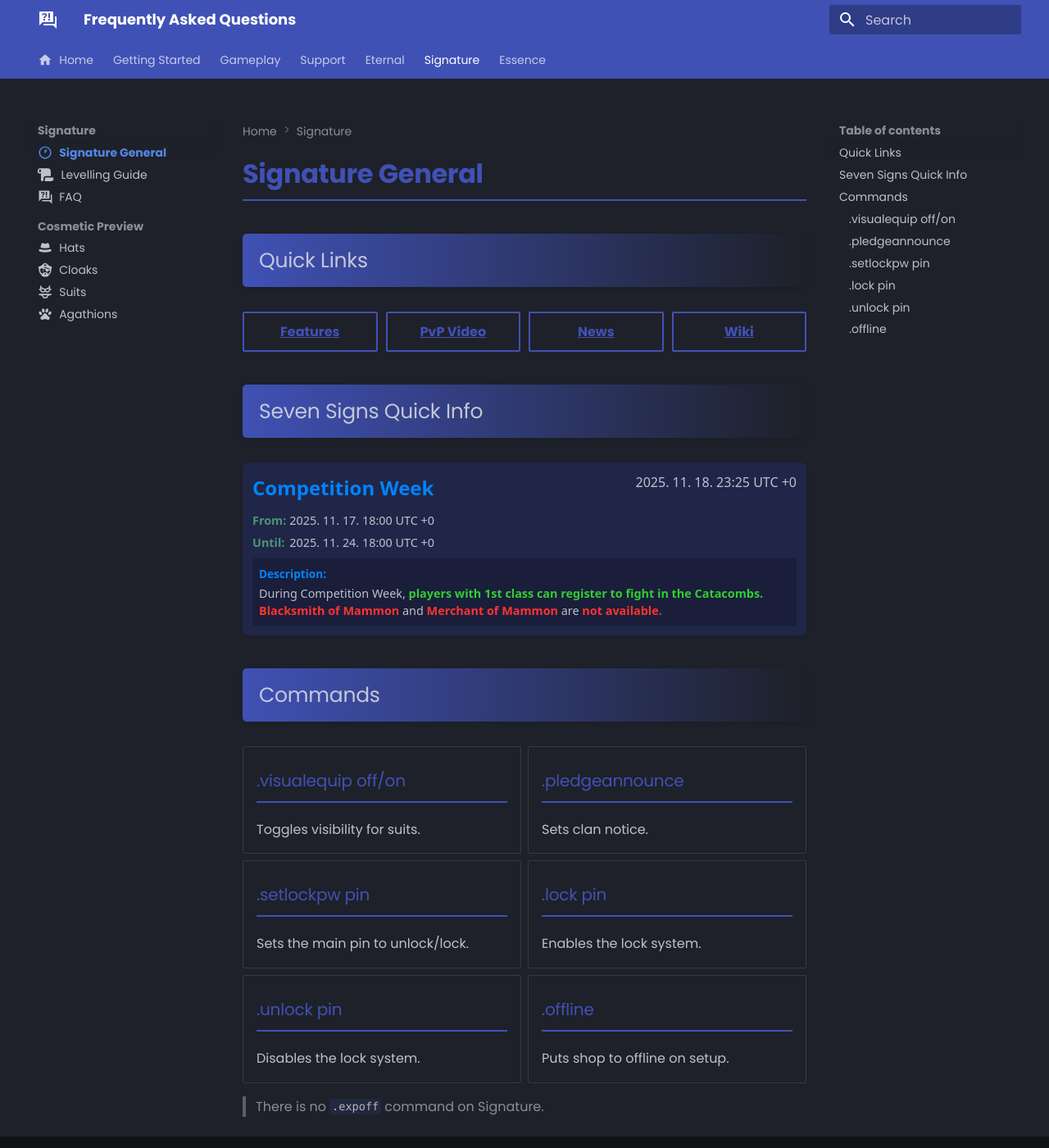
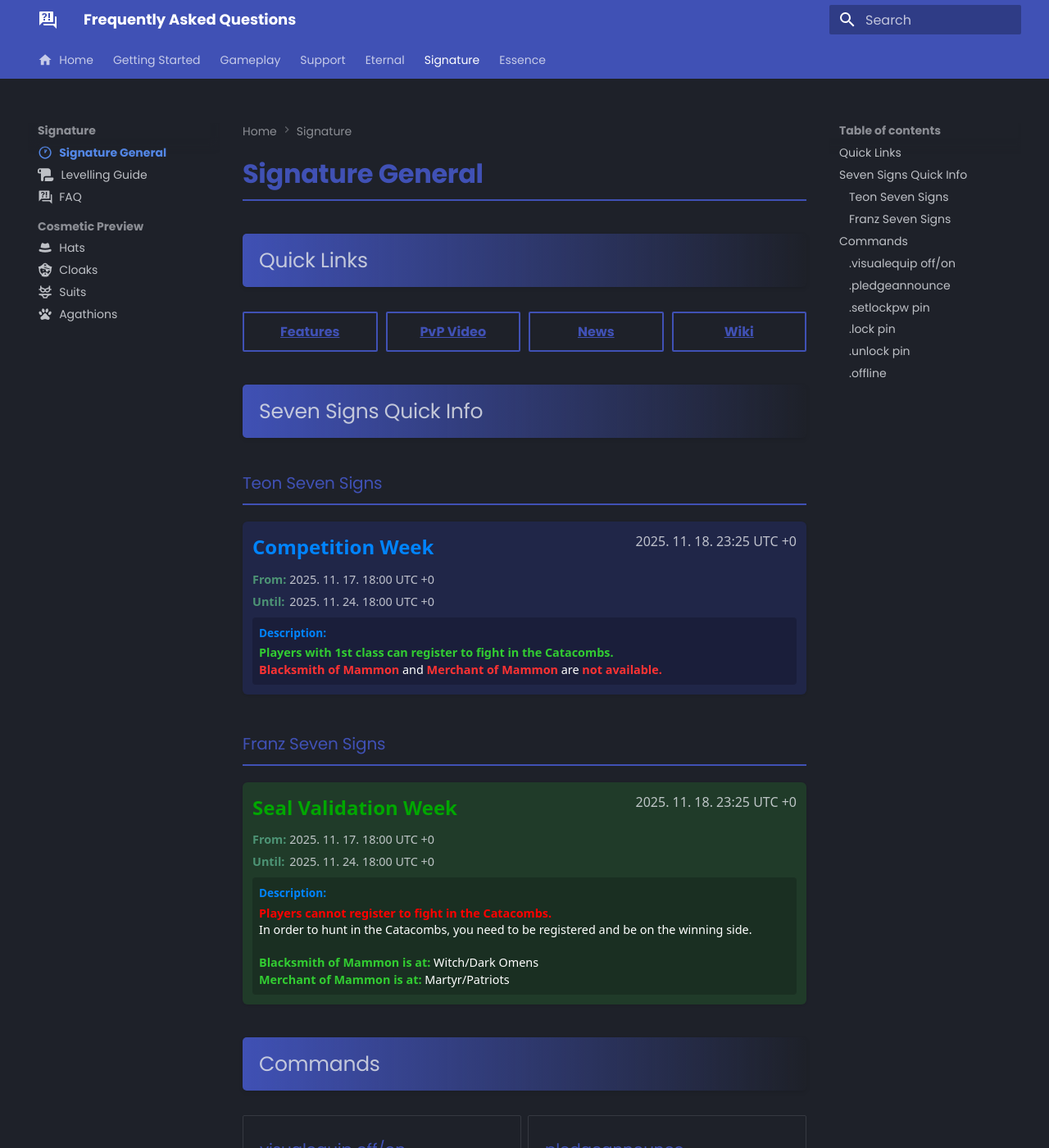
Before and after one commit to tab1-web/faq, an MkDocs documentation site: the page built from docs/signature/general.md, in a window 1280 px wide and 1400 px high. Shown: the whole window at 82% size. Built offline with MkDocs 1.6.1 and Material for MkDocs 9.7.7, drawn with Linux system fonts in a browser that asks for light colours; some web fonts are replaced; some of the changed lines change nothing that is shown.

Commit message:
updating seven signs timer

```diff
--- a/docs/signature/general.md
+++ b/docs/signature/general.md
@@ -4,82 +4,125 @@ icon: material/clock-time-one-outline
 
 
 <script>
-function updatePeriodDisplays() {
+const WEEK_MS = 7 * 24 * 60 * 60 * 1000;
+const SEVEN_SIGNS_DESCRIPTION = {
+    COMPETITION: `<strong style="color: #32cd32">Players with 1st class can register to fight in the Catacombs.</strong> <br>
+    <strong style="color: #ff3333" >Blacksmith of Mammon</strong> and <strong style="color: #ff3333" >Merchant of Mammon</strong> are <strong style="color: #ff3333" >not available.</strong>`,
+    SEAL: `<strong style="color:red;">Players cannot register to fight in the Catacombs.</strong> <br>
+    In order to hunt in the Catacombs, you need to be registered and be on the winning side. <br> <br>
+    <strong style="color: #32cd32" >Blacksmith of Mammon is at:</strong> Witch/Dark Omens <br>
+    <strong style="color: #32cd32 ">Merchant of Mammon is at:</strong> Martyr/Patriots `
+};
+
+const formatDate = (date) => {
+    const pad = (num) => num.toString().padStart(2, '0');
+    return `${date.getUTCFullYear()}. ${pad(date.getUTCMonth()+1)}. ${pad(date.getUTCDate())}. ${pad(date.getUTCHours())}:${pad(date.getUTCMinutes())}`;
+};
+
+const renderDisplay = (displayElement, period, textColor, bgColor, note, currentUTCStr, startStr, endStr) => {
+     displayElement.innerHTML = `
+        <div style="display: flex; justify-content: space-between; margin-bottom: 8px;">
+            <span style="font-weight: bold; color: ${textColor}; font-size: 1.2rem;" >${period}</span>
+            <span>${currentUTCStr}</span>
+        </div>
+
+        <div style="display: grid; grid-template-columns: auto 1fr; gap: 4px; font-size: 0.9em; margin-bottom: 8px;">
+            <span style="color: #4d9475; font-weight: bold;">From:</span>
+            <span>${startStr}</span>
+            <span style="color: #4d9475; font-weight: bold;">Until:</span>
+            <span>${endStr}</span>
+        </div>
+
+        <div style="background: rgba(0,0,0,0.2); padding: 8px; border-radius: 4px; ">
+            <div style="color: #0084ffff; font-size: 0.85em; font-weight: bold; margin-bottom: 4px;">Description:</div>
+            <div style="color: #fff; font-size: 0.9em; line-height: 1.4;">${note}</div>
+        </div>
+    `;
+    displayElement.style.backgroundColor = bgColor;
+    displayElement.style.padding = '12px';
+    displayElement.style.margin = '12px 0';
+    displayElement.style.borderRadius = '6px';
+    displayElement.style.fontFamily = 'system-ui, sans-serif';
+    displayElement.style.boxShadow = '0 1px 3px rgba(0,0,0,0.1)';
+}
+
+
+function updateTeonPeriodDisplays() {
     const START_DATE = new Date('2024-11-04T18:00:00Z');
-    const WEEK_MS = 7 * 24 * 60 * 60 * 1000;
-
-    const DESCRIPTION = {
-        COMPETITION: `During Competition Week, <strong style="color: #32cd32">players with 1st class can register to fight in the Catacombs.</strong> <br>
-       <strong style="color: #ff3333" >Blacksmith of Mammon</strong> and <strong style="color: #ff3333" >Merchant of Mammon</strong> are <strong style="color: #ff3333" >not available.</strong>`,
-        SEAL: `During Seal Effective Week, <strong style="color:red;">players cannot register to fight in the Catacombs.</strong> <br>
-        In order to hunt in the Catacombs, you need to be registered and be on the winning side. <br> <br>
-        <strong style="color: #32cd32" >Blacksmith of Mammon is at:</strong> Witch/Dark Omens <br>
-        <strong style="color: #32cd32 ">Merchant of Mammon is at:</strong> Martyr/Patriots `
-    };
 
     const now = new Date();
     const currentUTC = now.getTime();
 
     const weeksSinceStart = Math.floor((currentUTC - START_DATE) / WEEK_MS);
 
-    let period, bgColor, borderColor, textColor, note;
+    let period, bgColor, textColor, note;
     if (weeksSinceStart % 2 === 0) {
         period = "Competition Week";
         bgColor = 'rgba(50, 70, 255, 0.15)';
-        borderColor = '#ff3333';
         textColor = '#0084ffff';
-        note = DESCRIPTION.COMPETITION;
+        note = SEVEN_SIGNS_DESCRIPTION.COMPETITION;
     } else {
         period = "Seal Validation Week";
         bgColor = 'rgba(50, 205, 50, 0.15)';
-        borderColor = '#32cd32';
         textColor = '#00a700ff';
-        note = DESCRIPTION.SEAL;
+        note = SEVEN_SIGNS_DESCRIPTION.SEAL;
     }
 
     const periodStart = new Date(START_DATE.getTime() + (weeksSinceStart * WEEK_MS));
     const periodEnd = new Date(periodStart.getTime() + WEEK_MS);
 
-    const formatDate = (date) => {
-        const pad = (num) => num.toString().padStart(2, '0');
-        return `${date.getUTCFullYear()}. ${pad(date.getUTCMonth()+1)}. ${pad(date.getUTCDate())}. ${pad(date.getUTCHours())}:${pad(date.getUTCMinutes())}`;
-    };
+    const currentUTCStr = formatDate(now) + ' UTC +0';
+    const startStr = formatDate(periodStart) + ' UTC +0';
+    const endStr = formatDate(periodEnd) + ' UTC +0';
+
+    const displays = document.getElementsByClassName('teon-period-display');
+    for (let display of displays) {
+        renderDisplay(display, period, textColor, bgColor, note, currentUTCStr, startStr, endStr);
+    }
+}
+
+
+function updateFranzPeriodDisplays() {
+    const FRANZ_START_DATE = new Date('2024-12-30T18:00:00Z');
+
+    const now = new Date();
+    const currentUTC = now.getTime();
+
+    const weeksSinceStart = Math.floor((currentUTC - FRANZ_START_DATE) / WEEK_MS);
+
+    let period, bgColor, textColor, note;
+
+    if (weeksSinceStart % 2 === 0) {
+        period = "Seal Validation Week";
+        bgColor = 'rgba(50, 205, 50, 0.15)';
+        textColor = '#00a700ff';
+        note = SEVEN_SIGNS_DESCRIPTION.SEAL;
+    } else {
+        period = "Competition Week";
+        bgColor = 'rgba(50, 70, 255, 0.15)';
+        textColor = '#0084ffff';
+        note = SEVEN_SIGNS_DESCRIPTION.COMPETITION;
+    }
+
+    const periodStart = new Date(FRANZ_START_DATE.getTime() + (weeksSinceStart * WEEK_MS));
+    const periodEnd = new Date(periodStart.getTime() + WEEK_MS);
 
     const currentUTCStr = formatDate(now) + ' UTC +0';
     const startStr = formatDate(periodStart) + ' UTC +0';
     const endStr = formatDate(periodEnd) + ' UTC +0';
 
-    const displays = document.getElementsByClassName('period-display');
+    const displays = document.getElementsByClassName('franz-period-display');
     for (let display of displays) {
-        display.innerHTML = `
-            <div style="display: flex; justify-content: space-between; margin-bottom: 8px;">
-                <span style="font-weight: bold; color: ${textColor}; font-size: 1.2rem;" >${period}</span>
-                <span>${currentUTCStr}</span>
-            </div>
-
-            <div style="display: grid; grid-template-columns: auto 1fr; gap: 4px; font-size: 0.9em; margin-bottom: 8px;">
-                <span style="color: #4d9475; font-weight: bold;">From:</span>
-                <span>${startStr}</span>
-                <span style="color: #4d9475; font-weight: bold;">Until:</span>
-                <span>${endStr}</span>
-            </div>
-
-            <div style="background: rgba(0,0,0,0.2); padding: 8px; border-radius: 4px; ">
-                <div style="color: #0084ffff; font-size: 0.85em; font-weight: bold; margin-bottom: 4px;">Description:</div>
-                <div style="color: #ff; font-size: 0.9em; line-height: 1.4;">${note}</div>
-            </div>
-        `;
-        display.style.backgroundColor = bgColor;
-        display.style.padding = '12px';
-        display.style.margin = '12px 0';
-        display.style.borderRadius = '6px';
-        display.style.fontFamily = 'system-ui, sans-serif';
-        display.style.boxShadow = '0 1px 3px rgba(0,0,0,0.1)';
+        renderDisplay(display, period, textColor, bgColor, note, currentUTCStr, startStr, endStr);
     }
 }
 
-document.addEventListener('DOMContentLoaded', updatePeriodDisplays);
-setInterval(updatePeriodDisplays, 60 * 1000);
+document.addEventListener('DOMContentLoaded', () => {
+    updateTeonPeriodDisplays();
+    updateFranzPeriodDisplays();
+});
+setInterval(updateTeonPeriodDisplays, 60 * 1000);
+setInterval(updateFranzPeriodDisplays, 60 * 1000);
 </script>
 
 ## Quick Links
@@ -117,8 +160,11 @@ setInterval(updatePeriodDisplays, 60 * 1000);
 
 ## Seven Signs Quick Info
 
-<div class="period-display"></div>
+### Teon Seven Signs
+<div class="teon-period-display"></div>
 
+### Franz Seven Signs
+<div class="franz-period-display"></div>
 
 ## Commands
 <div class="grid cards" markdown>
```
